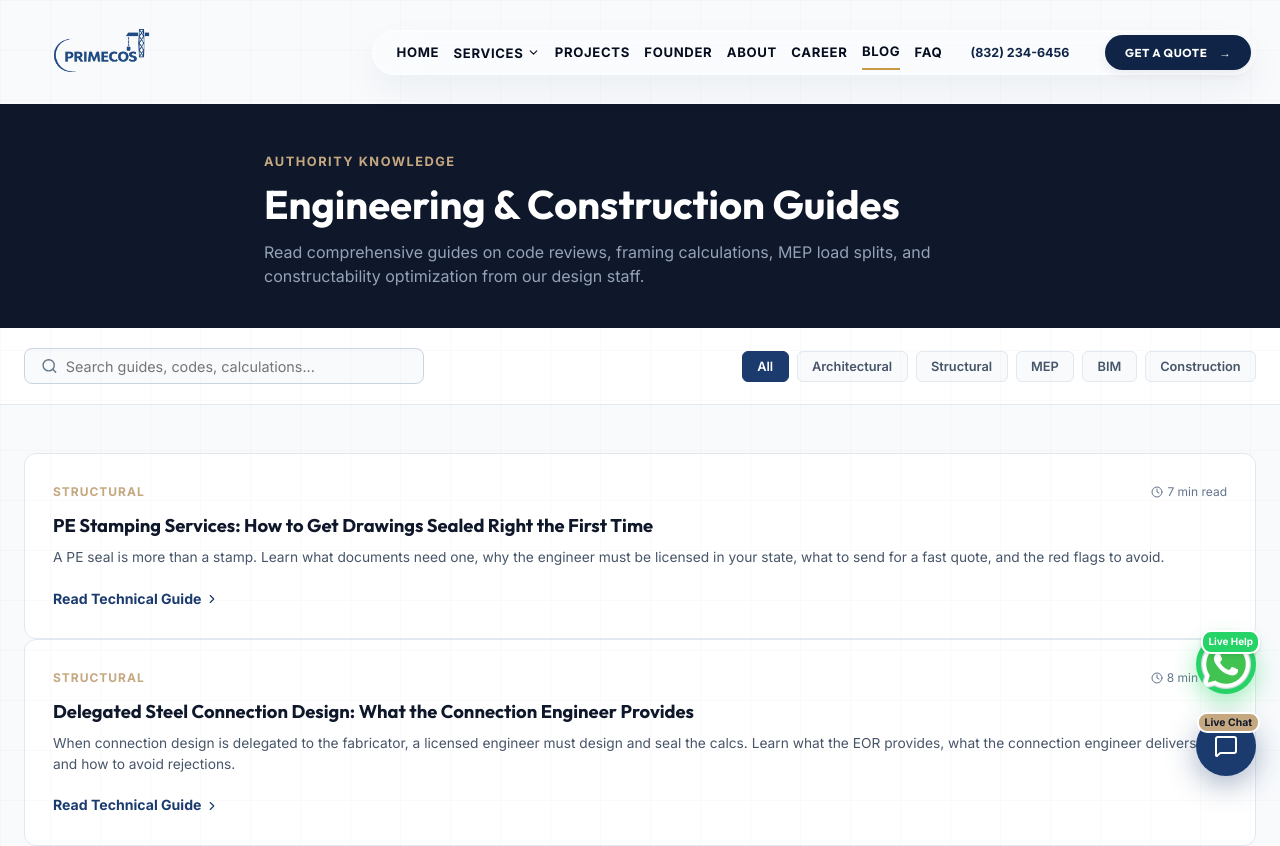
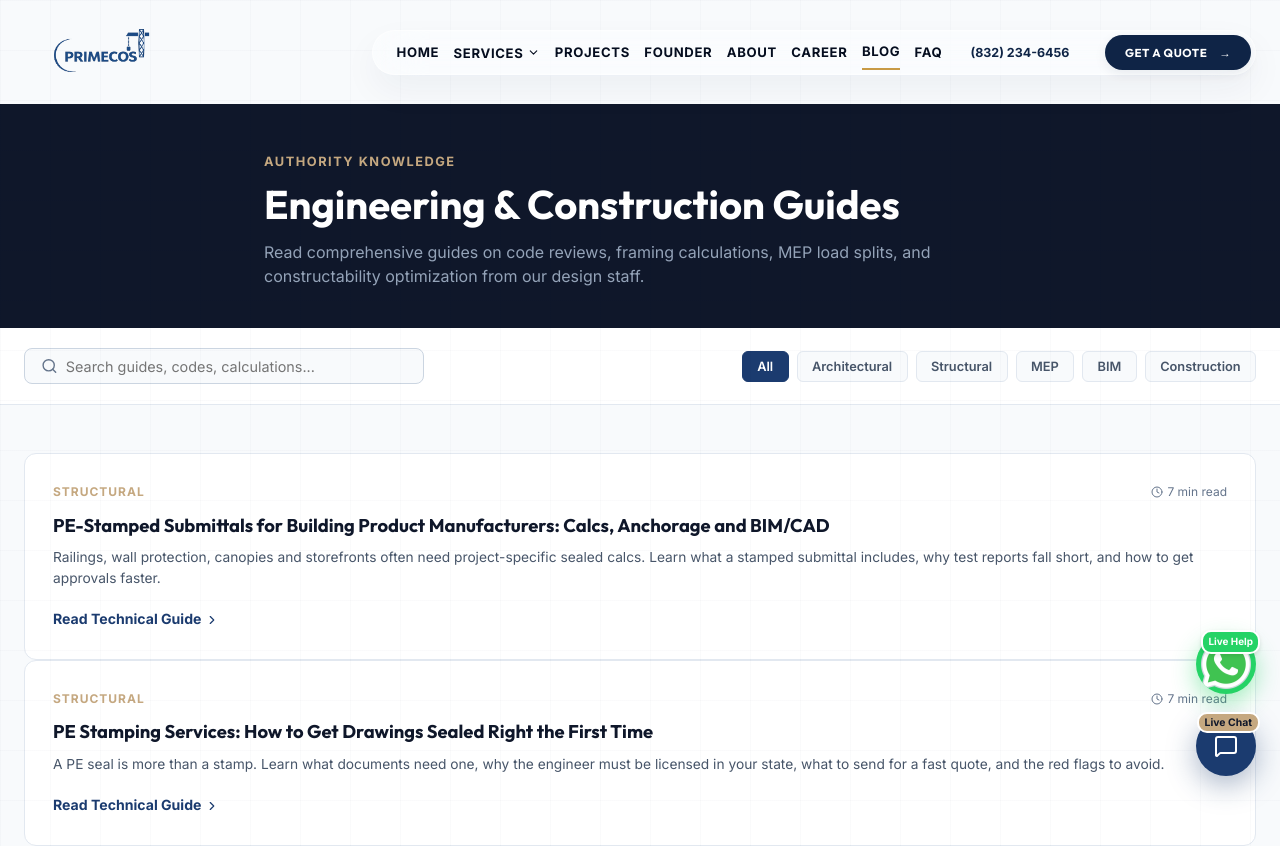
Before and after one commit to f2022266362-cpu/PrimeCost-Engineering-Service-, a React (Vite) app: page /blog in a window 1280 px wide. Shown: the top 846 px of the page. Built offline with nearby package versions, Linux system fonts and the light colour scheme; a web font is replaced by a local one.

Commit message:
Content: add manufacturer submittals article to blog index

```diff
--- a/src/data/blogArticles.js
+++ b/src/data/blogArticles.js
@@ -1,6 +1,13 @@
 // Blog index. Full article bodies live in public/content/blog/<id>.json
 // Each id becomes a real URL: /blog/<id>
 export const articles = [
+  {
+    id: 'stamped-submittals-building-product-manufacturers',
+    title: 'PE-Stamped Submittals for Building Product Manufacturers: Calcs, Anchorage and BIM/CAD',
+    category: 'Structural',
+    readTime: '7 min read',
+    summary: 'Railings, wall protection, canopies and storefronts often need project-specific sealed calcs. Learn what a stamped submittal includes, why test reports fall short, and how to get approvals faster.'
+  },
   {
     id: 'pe-stamping-services',
     title: 'PE Stamping Services: How to Get Drawings Sealed Right the First Time',
```
